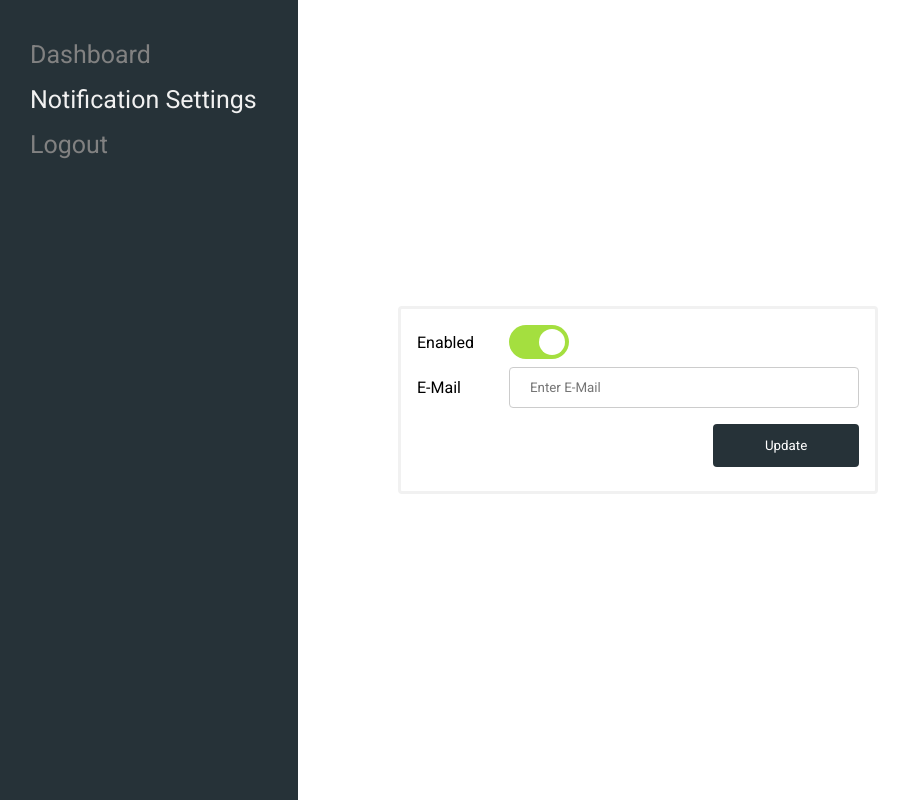
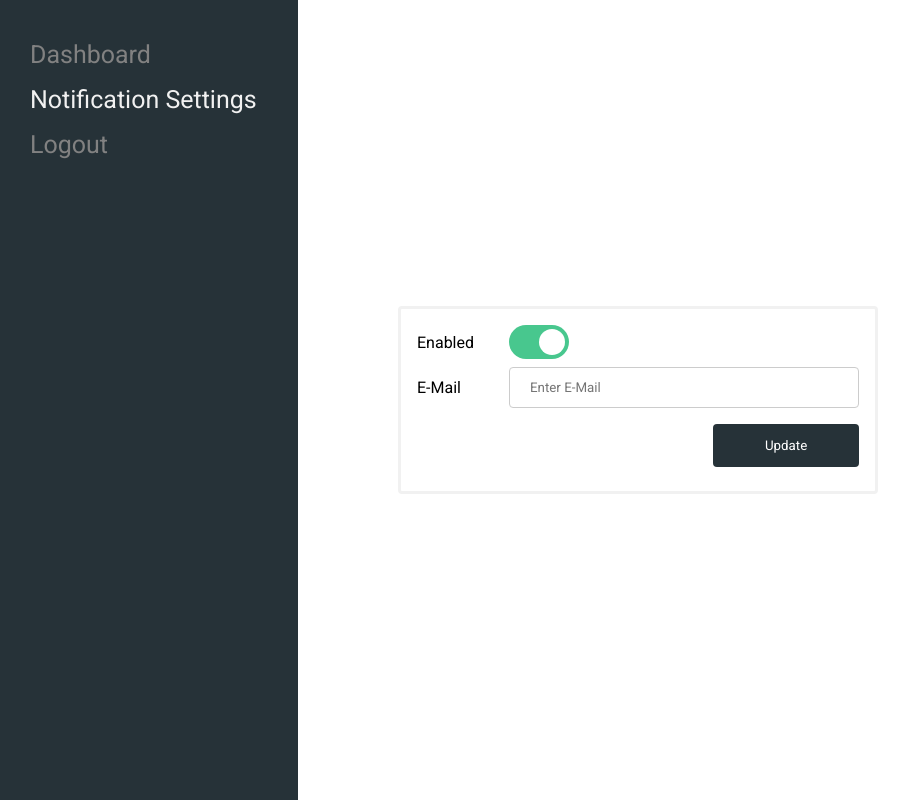
Before and after one commit to knez/sentinel, a Flask app: page /dashboard/notifications in a window 1280 px wide, with the box ticked. Shown: the whole page, without its empty margins (2-911 px from the left). Run offline with Flask 2, Linux system fonts and the light colour scheme; a user stored in the database is signed in.

Commit message:
Change switch button color

```diff
--- a/dashboard/static/main.css
+++ b/dashboard/static/main.css
@@ -98,11 +98,11 @@ input {
 }
 
 input:checked + .slider {
-  background-color: #A4DF3F;
+  background-color: #48c78e;
 }
 
 input:focus + .slider {
-  box-shadow: 0 #A4DF3F;
+  box-shadow: 0 #48c78e;
 }
 
 input:checked + .slider:before {
```
